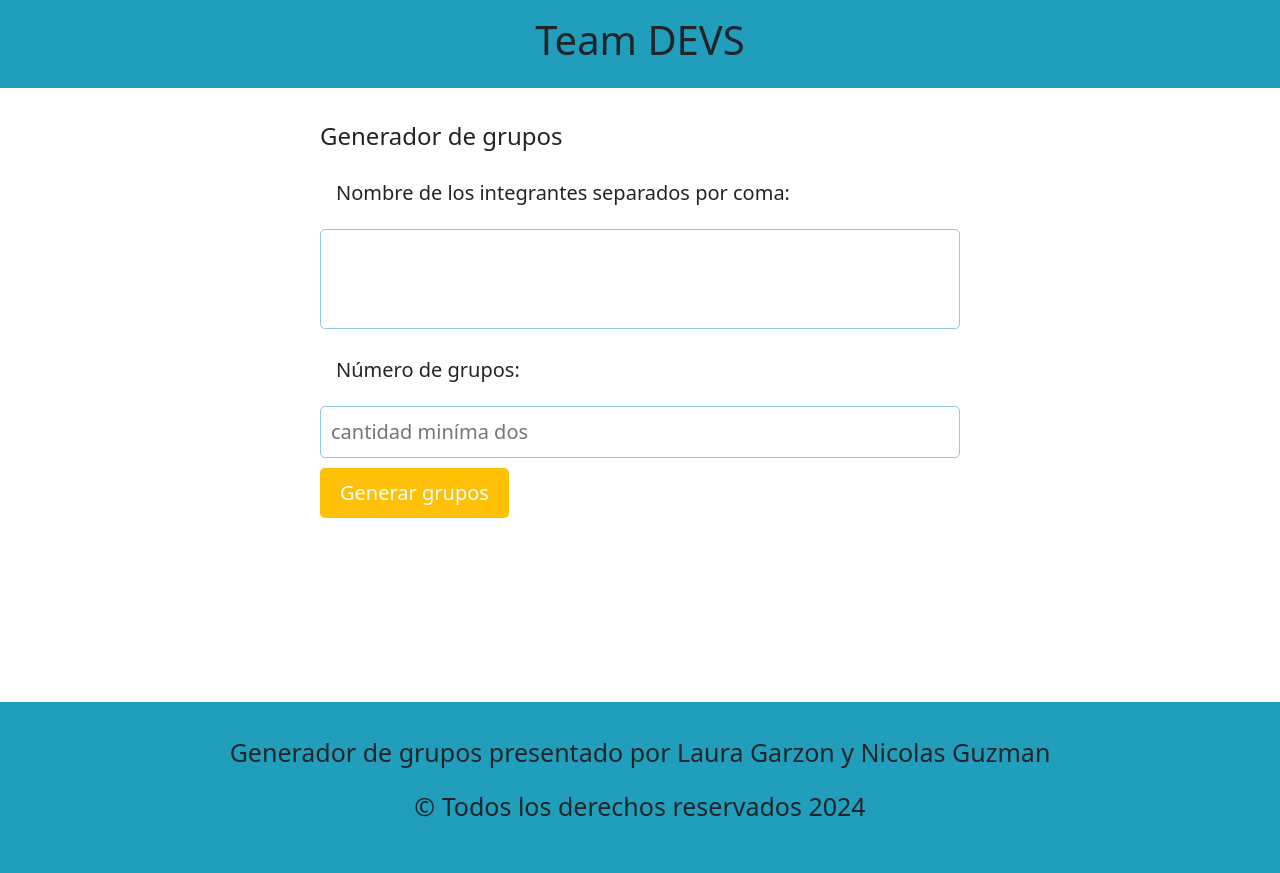
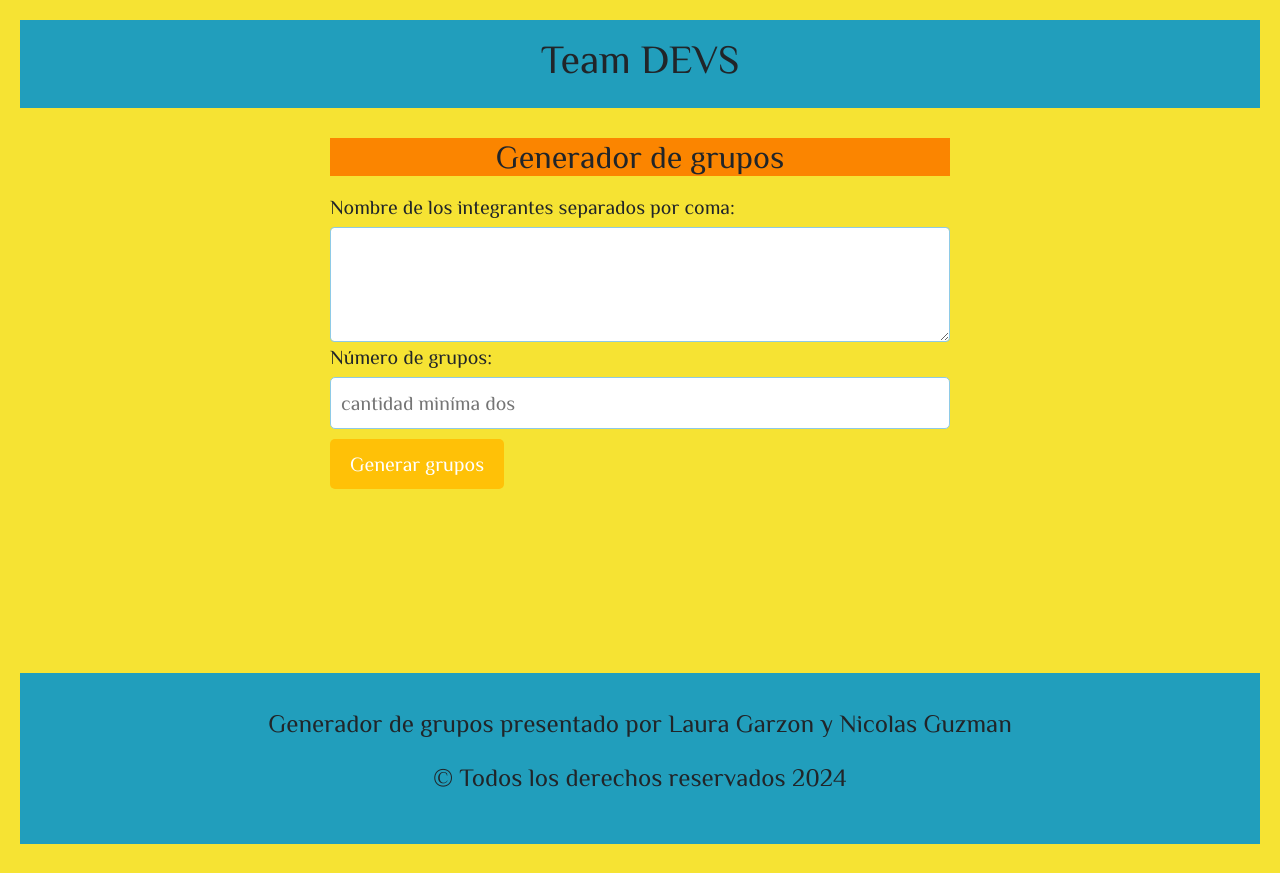
Before and after one commit to Nicolasg16/proyecto_en_grupo, a plain HTML site: page index.html in a window 1280 px wide. Drawn offline with nearby package versions, Linux system fonts and the light colour scheme; a web font is replaced by a local one.

Commit message:
Actualizacion Final

```diff
--- a/css/main.css
+++ b/css/main.css
@@ -1,14 +1,15 @@
-.nombreIntegrantes{
+@import url('https://fonts.googleapis.com/css2?family=Philosopher:ital,wght@0,400;0,700;1,400;1,700&family=Playfair+Display:ital,wght@0,400..900;1,400..900&display=swap');
 
-    weight: 100px;
-    height: 100px;
-}
-.buttom{
-    padding: auto;
-    justify-content: center;
-}
-label{
-   padding: 1rem;
+body {
+    line-height: 1.6;
+    color: #333;
+    background-color: #f4f4f4;
+    padding: 20px;
+  }
+.body{
+    background-color: rgb(246, 227, 51);
+    font-family:"Philosopher", sans-serif;
+
 }
 
 h2 {
--- a/index.html
+++ b/index.html
@@ -15,9 +15,11 @@
     <main>
       <form id="grupoForm">
         <fieldset>
-          <legend>Generador de grupos</legend>
+          <legend>
+            <h2>Generador de grupos</h2>
+          </legend>
           <label for="nombreIntegrantes">Nombre de los integrantes separados por coma:</label>
-          <input class="nombreIntegrantes"
+          <textarea class="form-control form-control-sm"  rows="5"
             type="text"
             name="nombreIntegrantes"
             id="nombreIntegrantes"
@@ -31,7 +33,7 @@
             placeholder="cantidad miníma dos"
             required/>
         </fieldset>
-        <input type="submit" value="Generar grupos" class="btn btn-outline-warning"/>
+        <input type="submit" value="Generar grupos" class="btn btn-outline-warning "/>
       </form>
 
       <ul id="resultado"></ul>
```
